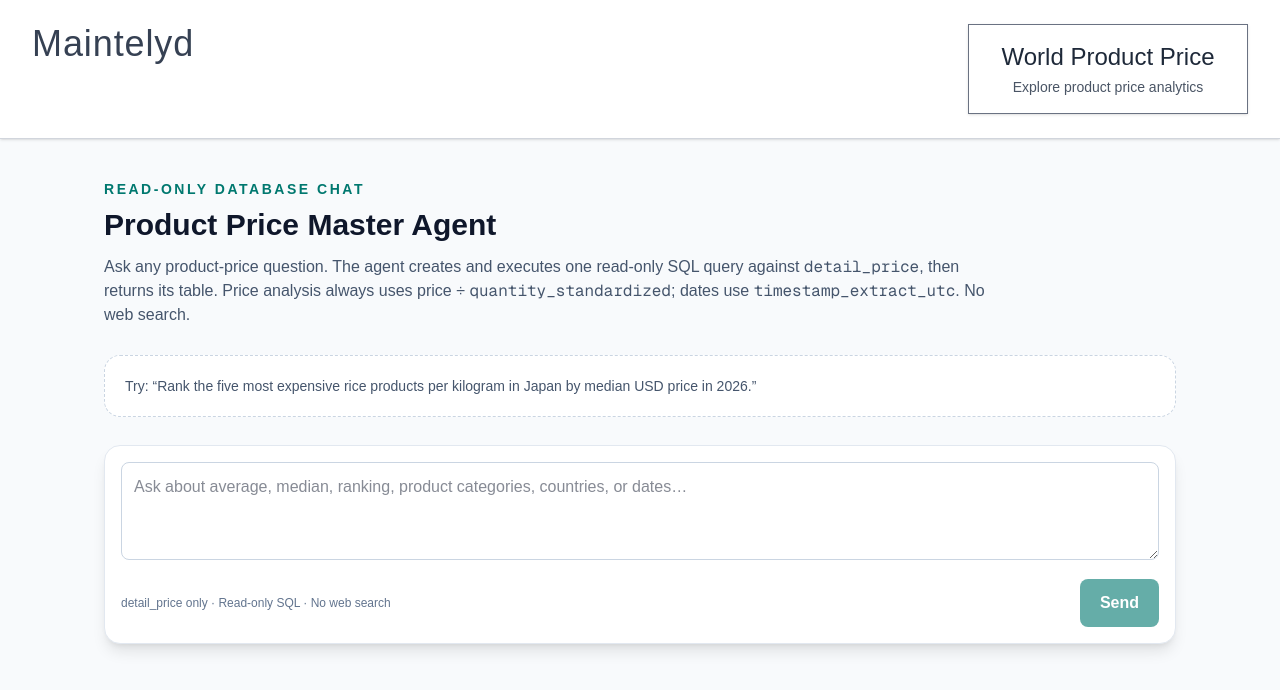
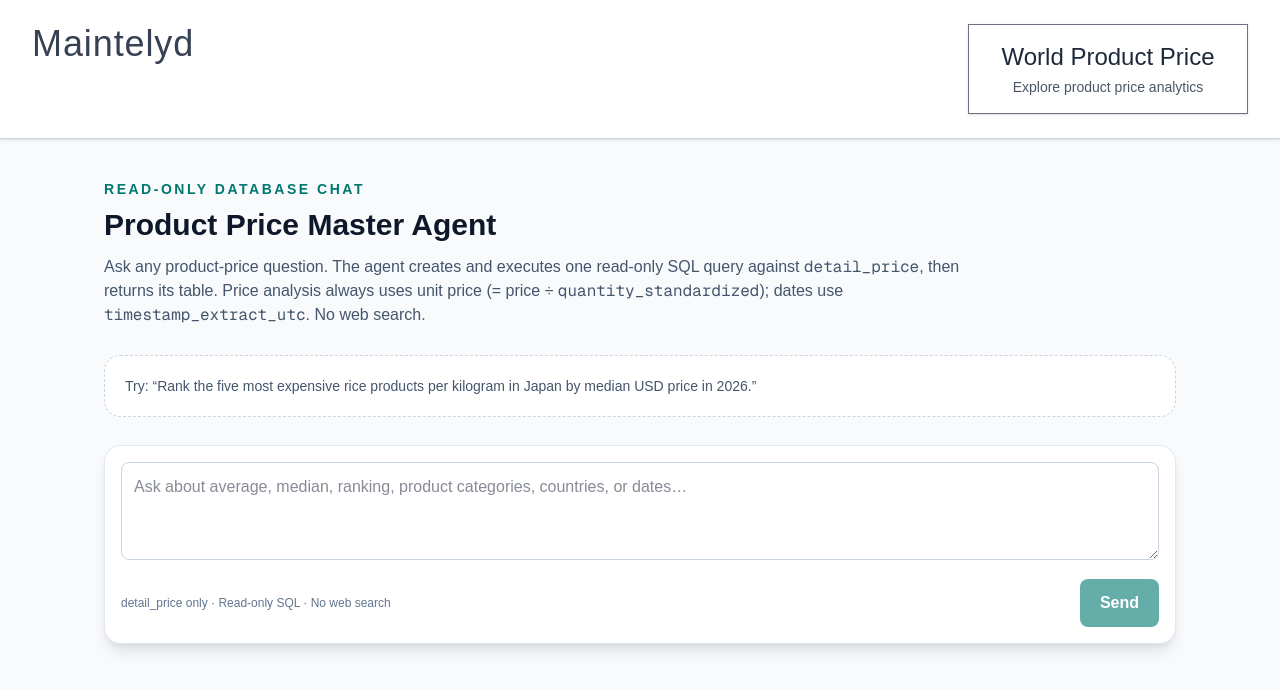
Before and after one commit to neooksigen/product-intelligence-frontend, a Next.js app: page /price-agent in a window 1280 px wide. Shown: the top 690 px of the page. Built offline with nearby package versions, Linux system fonts and the light colour scheme.

Commit message:
Update price-agent agentdashboard.tsx on the note only about price unit.

```diff
--- a/src/app/price-agent/AgentDashboard.tsx
+++ b/src/app/price-agent/AgentDashboard.tsx
@@ -66,7 +66,7 @@ export default function AgentDashboard() {
       <section className="mx-auto max-w-6xl p-4 sm:p-6 md:p-10">
         <p className="text-sm font-semibold uppercase tracking-[0.18em] text-teal-700">Read-only database chat</p>
         <h1 className="mt-2 text-3xl font-bold">Product Price Master Agent</h1>
-        <p className="mt-3 max-w-4xl text-slate-600">Ask any product-price question. The agent creates and executes one read-only SQL query against <code>detail_price</code>, then returns its table. Price analysis always uses price ÷ <code>quantity_standardized</code>; dates use <code>timestamp_extract_utc</code>. No web search.</p>
+        <p className="mt-3 max-w-4xl text-slate-600">Ask any product-price question. The agent creates and executes one read-only SQL query against <code>detail_price</code>, then returns its table. Price analysis always uses unit price (= price ÷ <code>quantity_standardized</code>); dates use <code>timestamp_extract_utc</code>. No web search.</p>
 
         <div className="mt-7 space-y-5">
           {messages.length === 0 && <div className="rounded-2xl border border-dashed border-slate-300 bg-white p-5 text-sm text-slate-600">Try: “Rank the five most expensive rice products per kilogram in Japan by median USD price in 2026.”</div>}
```
